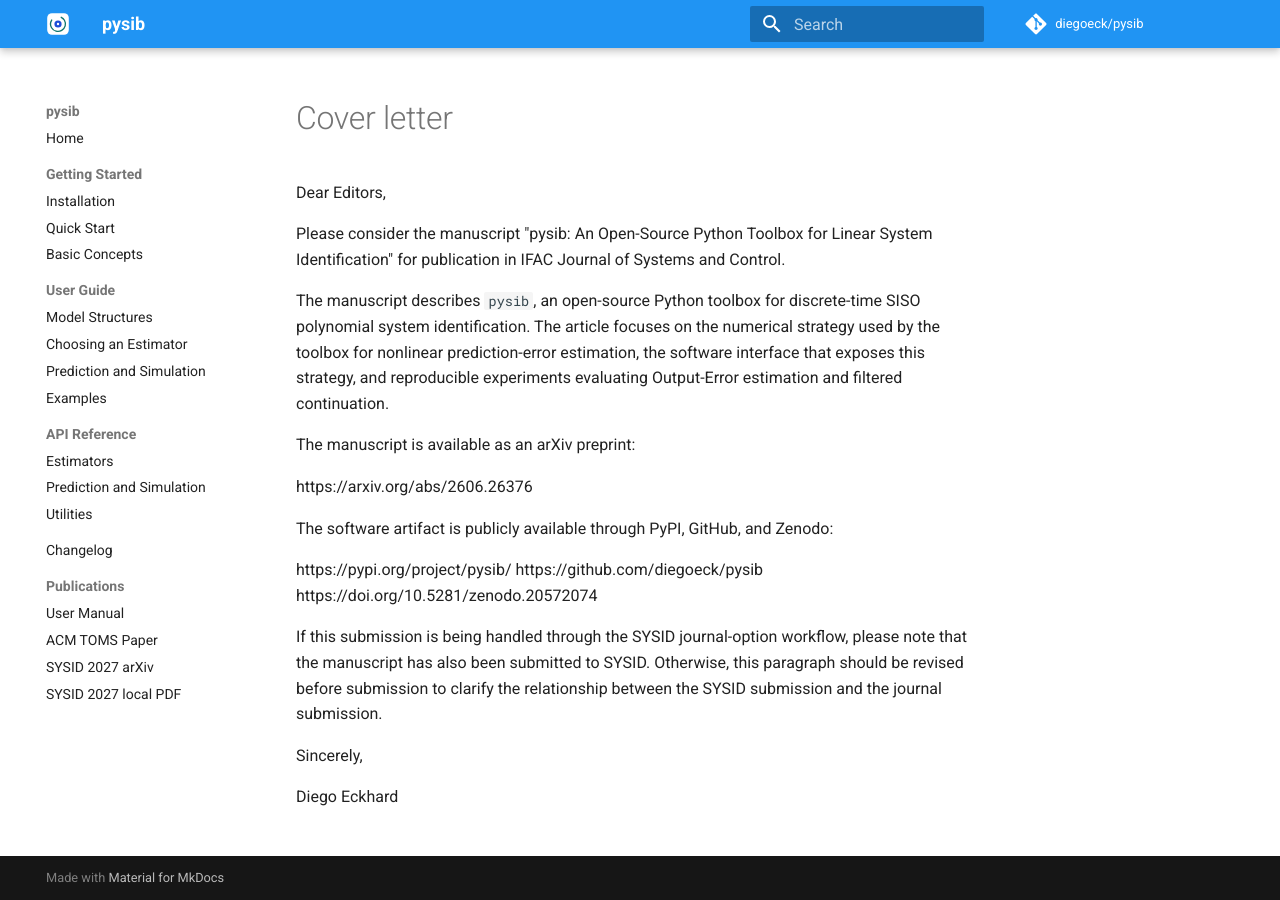
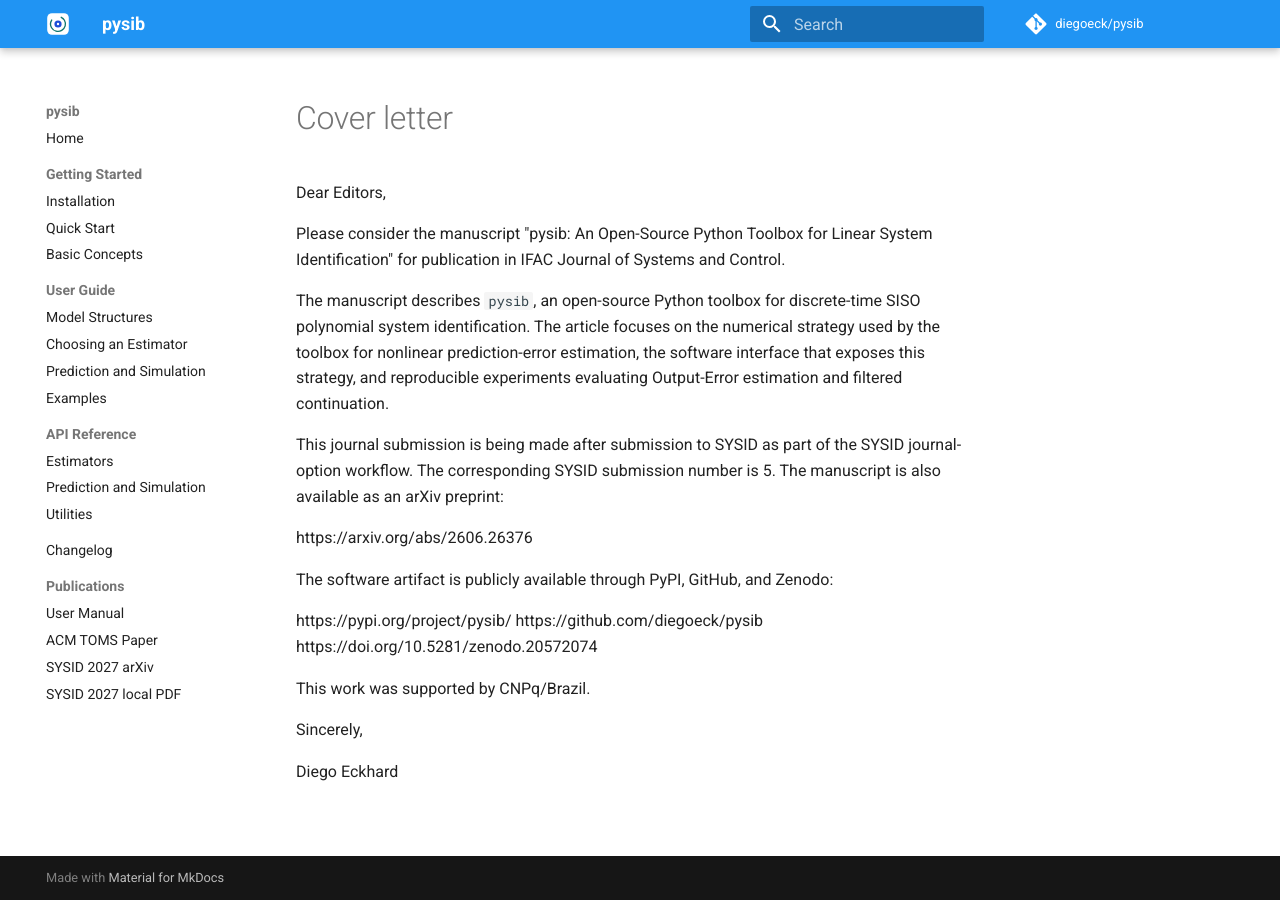
Before and after one commit to diegoeck/pysib, an MkDocs documentation site: the page built from docs/paper-ifac-journal/cover-letter.md, in a window 1280 px wide. Built offline with MkDocs 1.6.1 and Material for MkDocs 9.7.7, drawn with Linux system fonts in a browser that asks for light colours; comment, search, counter and statistics services are not loaded.

Commit message:
Update IFAC journal funding and cover letter

```diff
--- a/docs/paper-ifac-journal/cover-letter.md
+++ b/docs/paper-ifac-journal/cover-letter.md
@@ -9,7 +9,9 @@ the numerical strategy used by the toolbox for nonlinear prediction-error
 estimation, the software interface that exposes this strategy, and reproducible
 experiments evaluating Output-Error estimation and filtered continuation.
 
-The manuscript is available as an arXiv preprint:
+This journal submission is being made after submission to SYSID as part of the
+SYSID journal-option workflow. The corresponding SYSID submission number is 5.
+The manuscript is also available as an arXiv preprint:
 
 https://arxiv.org/abs/2606.26376
 
@@ -19,10 +21,7 @@ https://pypi.org/project/pysib/
 https://github.com/diegoeck/pysib
 https://doi.org/10.5281/zenodo.20572074
 
-If this submission is being handled through the SYSID journal-option workflow,
-please note that the manuscript has also been submitted to SYSID.  Otherwise,
-this paragraph should be revised before submission to clarify the relationship
-between the SYSID submission and the journal submission.
+This work was supported by CNPq/Brazil.
 
 Sincerely,
 
```
Also changed, not shown: 5 other files.
